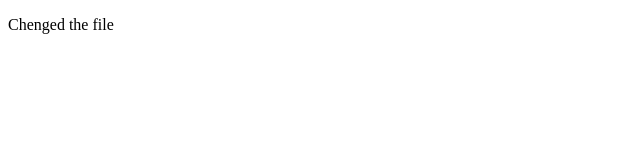
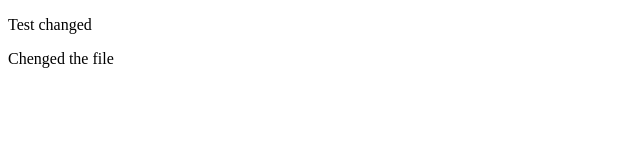
Before and after one commit to Deziners/practice, a plain HTML site: page index.html in a window 1280 px wide. Shown: the whole page, without its empty margins (0-640 px from the left). Drawn offline with nearby package versions, Linux system fonts and the light colour scheme.

Commit message:
Change in index file

```diff
--- a/index.html
+++ b/index.html
@@ -21,6 +21,7 @@
 
 
 		<div>
+            <p>Test changed</p>
 			<p>Chenged the file</p>
 		</div>
         <script src="//ajax.googleapis.com/ajax/libs/jquery/1.10.2/jquery.min.js"></script>
```
